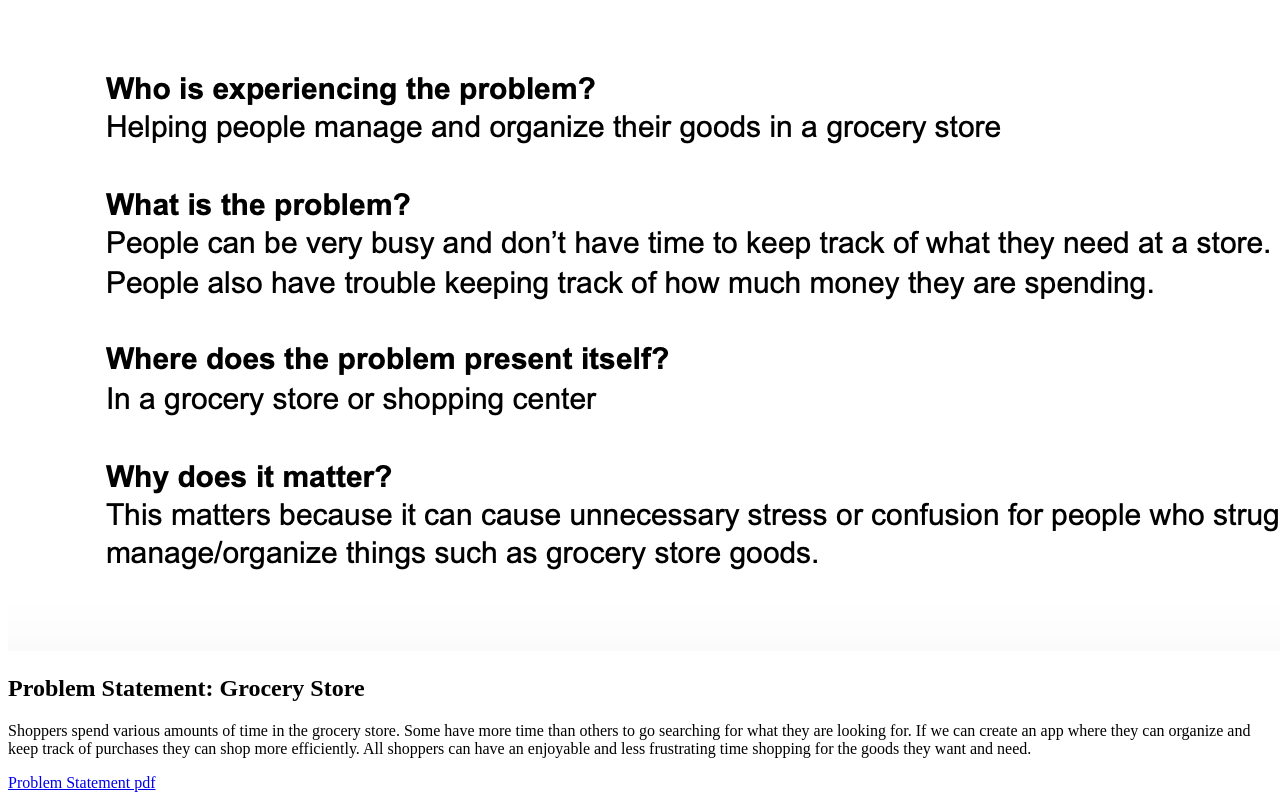
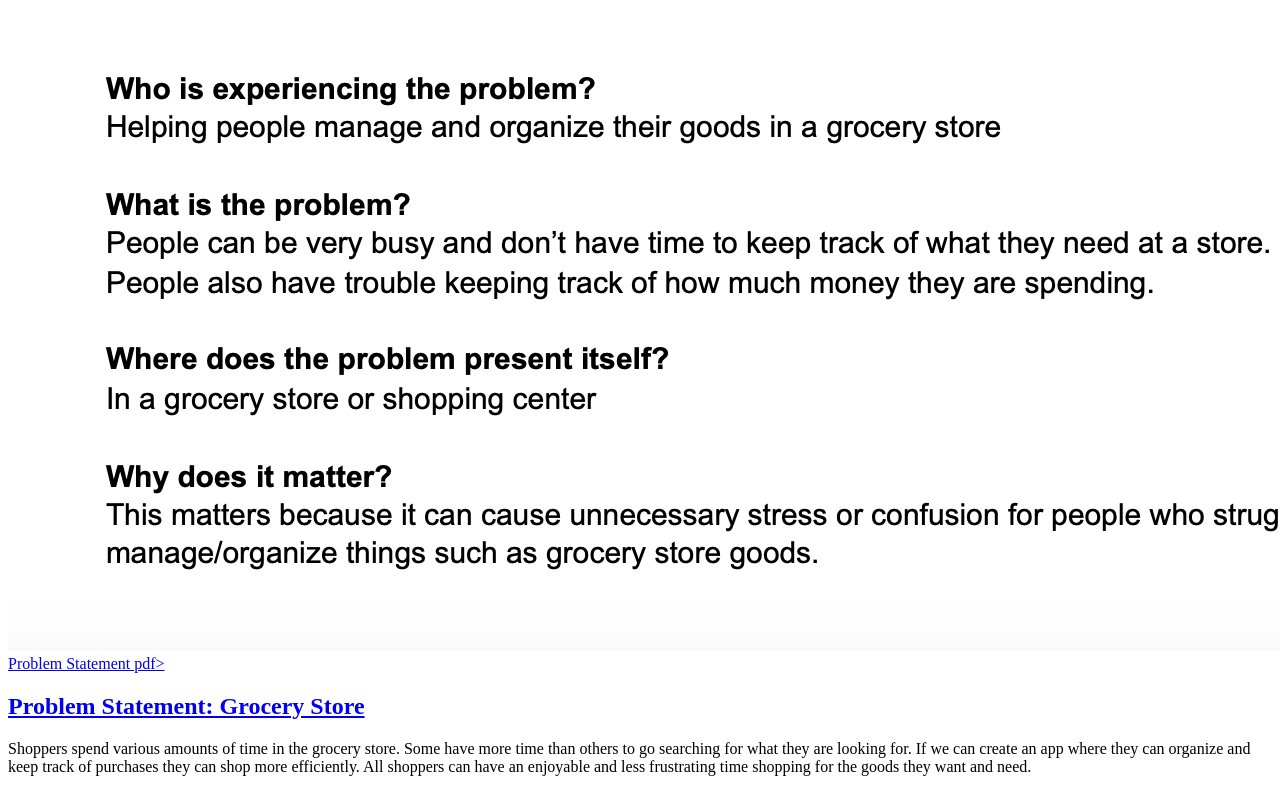
Before and after one commit to juliagrove/juliagrove.github.io, a plain HTML site: page index.html in a window 1280 px wide. Shown: the part 561-1361 px from the top of the page. Drawn offline with Linux system fonts and the light colour scheme; files whose address does not match are found by name.

Commit message:
Add files via upload

```diff
--- a/index.html
+++ b/index.html
@@ -7,10 +7,12 @@
             <section class="assignment">
                 <a href="files/problemstatement.pdf"><img src="CSCE190images/Problem-Statement.png"></a>
             </section class="ass-details">
-                <h2>Problem Statement: Grocery Store</h2>
+            <a href="files/problemstatement.pdf">Problem Statement pdf><h2>Problem Statement: Grocery Store</h2></a>
                     <p>Shoppers spend various amounts of time in the grocery store. Some have more time than others to go searching for what they are looking for. If we can create an app where they can organize and keep track of purchases they can shop more efficiently. All shoppers can have an enjoyable and less frustrating time shopping for the goods they want and need.
                     </p>
-                    <a href="files/problemstatement.pdf">Problem Statement pdf</a>
+            </section>
+
+
         </body>
     </head>
 </html>
```
